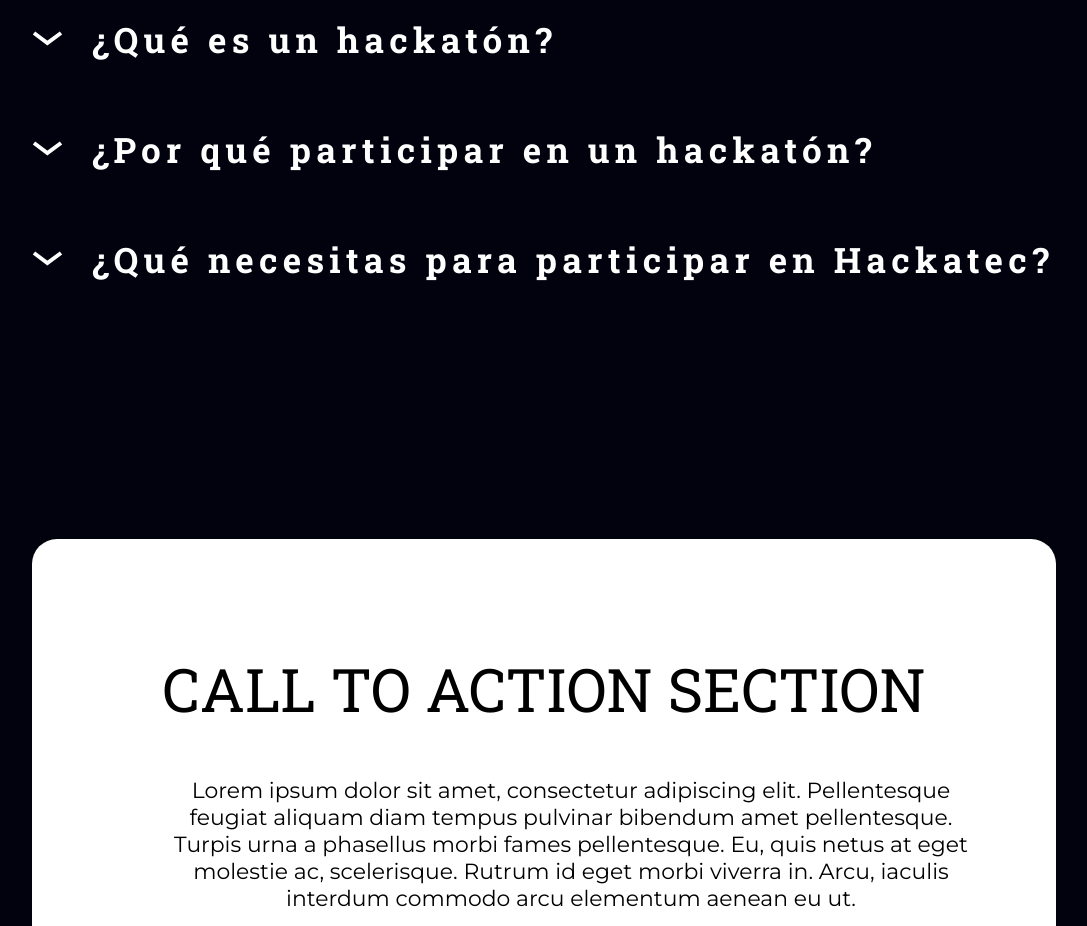
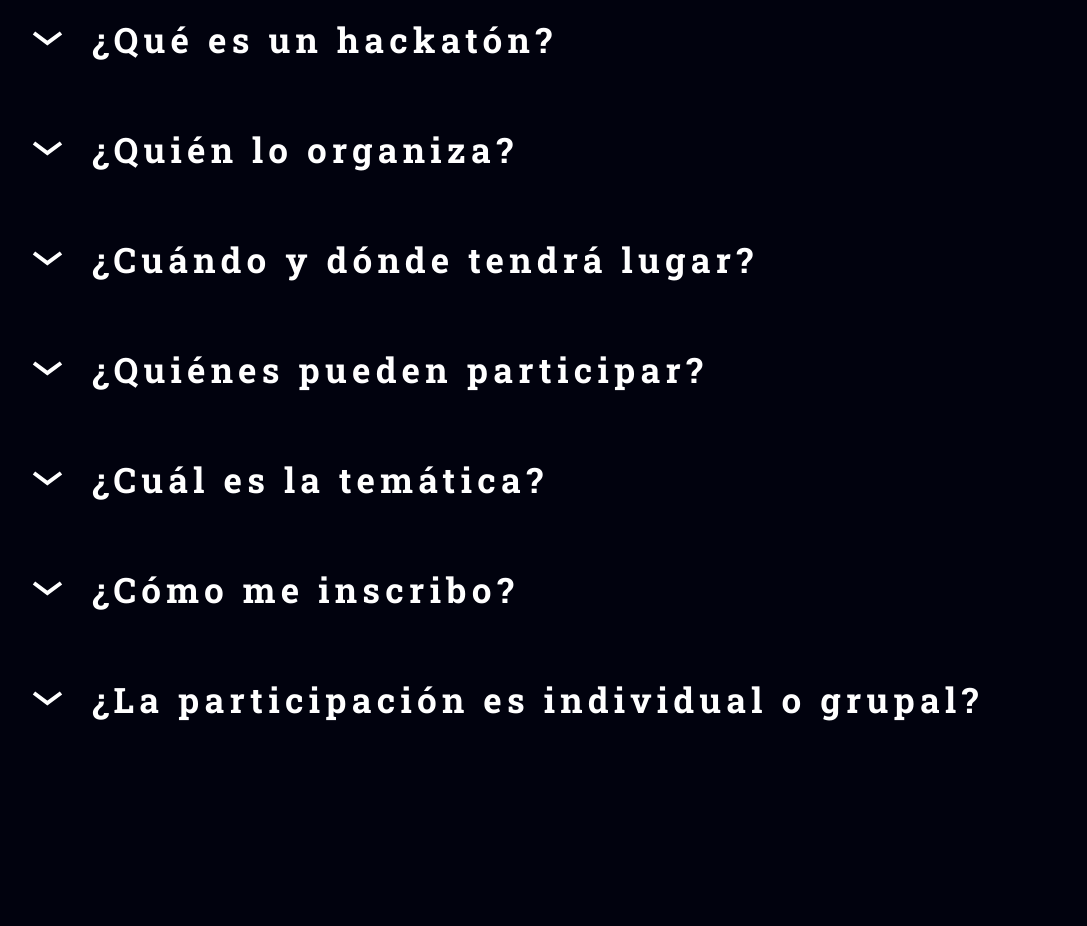
Before and after one commit to Luis-ERP/JaktonLandingPage, a plain HTML site: page index.html in a window 1280 px wide. Shown: the part 2680-3606 px from the top of the page, without its empty margins (96-1183 px from the left). Drawn offline with Linux system fonts and the light colour scheme.

Commit message:
feat(FAQ): add new questions

```diff
--- a/index.html
+++ b/index.html
@@ -35,17 +35,17 @@
   <nav>
     <h1>LOGO</h1>  <!-- temporal -->
     <address>
-      <a href="" title="Twitch" target="_blank">
+      <a href="https://www.twitch.tv/sastiqro" title="Twitch" target="_blank">
         <svg width="20" height="22" viewBox="0 0 20 22" fill="none" xmlns="http://www.w3.org/2000/svg">
           <path d="M14 10V6M19 1H1V17H6V21L10 17H15L19 13V1ZM9 10V6V10Z" stroke="white" stroke-width="2" stroke-linecap="round" stroke-linejoin="round"/>
         </svg>
       </a>
-      <a href="" title="Facebook" target="_blank">
+      <a href="https://www.facebook.com/sasti.tecqro" title="Facebook" target="_blank">
         <svg width="13" height="22" viewBox="0 0 13 22" fill="none" xmlns="http://www.w3.org/2000/svg">
           <path d="M12 1H9C7.67392 1 6.40215 1.52678 5.46447 2.46447C4.52678 3.40215 4 4.67392 4 6V9H1V13H4V21H8V13H11L12 9H8V6C8 5.73478 8.10536 5.48043 8.29289 5.29289C8.48043 5.10536 8.73478 5 9 5H12V1Z" stroke="white" stroke-width="2" stroke-linecap="round" stroke-linejoin="round"/>
         </svg>
       </a>
-      <a href="" title="Instagram" target="_blank">
+      <a href="https://www.instagram.com/sastiqro/ " title="Instagram" target="_blank">
         <svg width="24" height="24" viewBox="0 0 24 24" fill="none" xmlns="http://www.w3.org/2000/svg">
           <path d="M17 2H7C4.23858 2 2 4.23858 2 7V17C2 19.7614 4.23858 22 7 22H17C19.7614 22 22 19.7614 22 17V7C22 4.23858 19.7614 2 17 2Z" stroke="white" stroke-width="2" stroke-linecap="round" stroke-linejoin="round"/>
           <path d="M16 11.3701C16.1234 12.2023 15.9813 13.0523 15.5938 13.7991C15.2063 14.5459 14.5932 15.1515 13.8416 15.5297C13.0901 15.908 12.2385 16.0397 11.4078 15.906C10.5771 15.7723 9.80977 15.3801 9.21485 14.7852C8.61993 14.1903 8.22774 13.4229 8.09408 12.5923C7.96042 11.7616 8.09208 10.91 8.47034 10.1584C8.8486 9.40691 9.4542 8.7938 10.201 8.4063C10.9478 8.0188 11.7978 7.87665 12.63 8.00006C13.4789 8.12594 14.2649 8.52152 14.8717 9.12836C15.4785 9.73521 15.8741 10.5211 16 11.3701Z" stroke="white" stroke-width="2" stroke-linecap="round" stroke-linejoin="round"/>
@@ -145,7 +145,7 @@
       </div>
       <div class="faq_answer">
         <div>
-            Lorem ipsum dolor sit, amet consectetur adipisicing elit. Modi quas quasi eos ea consequuntur? Similique voluptatibus illo adipisci officiis explicabo velit, unde nesciunt nihil laborum beatae maiores exercitationem, dignissimos fuga!
+          Es un evento en el que varias personas se reúnen para colaborar en un proyecto de programación y desarrollo de software y/o hardware que dura uno o unos cuantos días. Varios equipos compiten para generar un producto final creativo que es evaluado por jueces.
         </div>
       </div>
     </div>
@@ -155,12 +155,12 @@
           <img src="./images/svgs/dropdownArrow.svg" alt="Revelar">
         </div>
         <div class="faq_question">
-          ¿Por qué participar en un hackatón?
+          ¿Quién lo organiza?
         </div>
       </div>
       <div class="faq_answer">
         <div>
-            Lorem ipsum dolor sit, amet consectetur adipisicing elit. Modi quas quasi eos ea consequuntur? Similique voluptatibus illo adipisci officiis explicabo velit, unde nesciunt nihil laborum beatae maiores exercitationem, dignissimos fuga!
+          La Sociedad de Alumnos de Sistemas y Tecnologías de la Información (SASTI) del Tecnológico de Monterrey con la colaboración Leadsales SA de CV
         </div>
       </div>
     </div>
@@ -170,12 +170,72 @@
           <img src="./images/svgs/dropdownArrow.svg" alt="Revelar">
         </div>
         <div class="faq_question">
-          ¿Qué necesitas para participar en Hackatec?
+          ¿Cuándo y dónde tendrá lugar?
         </div>
       </div>
       <div class="faq_answer">
         <div>
-          Tener conocimientos básicos de programación. No importa si estás en los primeros semestres de la carrera o no estudias algo relacionado.
+          12, 13 y 14 de noviembre en una modalidad 100% remota, por lo que podrás asistir desde la comodidad de tu escritorio o lugar favorito.
+        </div>
+      </div>
+    </div>
+    <div class="faq_question_container">
+      <div class="faq_question_container_above" onclick="clickQuestion(3);">
+        <div class="faq_question_arrow">
+          <img src="./images/svgs/dropdownArrow.svg" alt="Revelar">
+        </div>
+        <div class="faq_question">
+          ¿Quiénes pueden participar?
+        </div>
+      </div>
+      <div class="faq_answer">
+        <div>
+          Cualquier estudiante mayor de 18 años. Preferentemente con algún trasfondo en programación.
+        </div>
+      </div>
+    </div>
+    <div class="faq_question_container">
+      <div class="faq_question_container_above" onclick="clickQuestion(4);">
+        <div class="faq_question_arrow">
+          <img src="./images/svgs/dropdownArrow.svg" alt="Revelar">
+        </div>
+        <div class="faq_question">
+          ¿Cuál es la temática?
+        </div>
+      </div>
+      <div class="faq_answer">
+        <div>
+          El día del evento se revelará la temática y el tipo de reto que se debe resolver
+        </div>
+      </div>
+    </div>
+    <div class="faq_question_container">
+      <div class="faq_question_container_above" onclick="clickQuestion(5);">
+        <div class="faq_question_arrow">
+          <img src="./images/svgs/dropdownArrow.svg" alt="Revelar">
+        </div>
+        <div class="faq_question">
+          ¿Cómo me inscribo?
+        </div>
+      </div>
+      <div class="faq_answer">
+        <div>
+          Te puedes registrar en el siguiente formulario : "inserte link del formulario"
+        </div>
+      </div>
+    </div>
+    <div class="faq_question_container">
+      <div class="faq_question_container_above" onclick="clickQuestion(6);">
+        <div class="faq_question_arrow">
+          <img src="./images/svgs/dropdownArrow.svg" alt="Revelar">
+        </div>
+        <div class="faq_question">
+          ¿La participación es individual o grupal?
+        </div>
+      </div>
+      <div class="faq_answer">
+        <div>
+          Puedes participar en ambas modalidades, tanto individual como grupal.
         </div>
       </div>
     </div>
```
